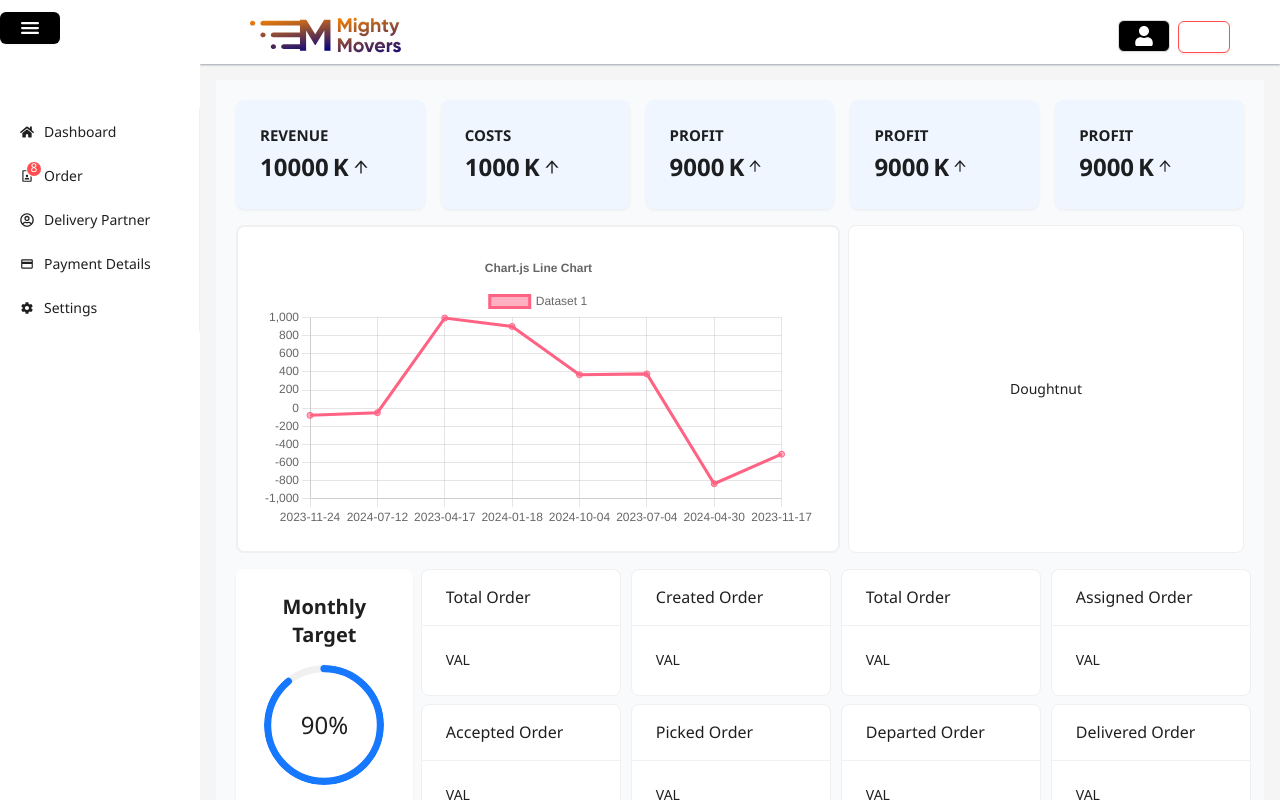
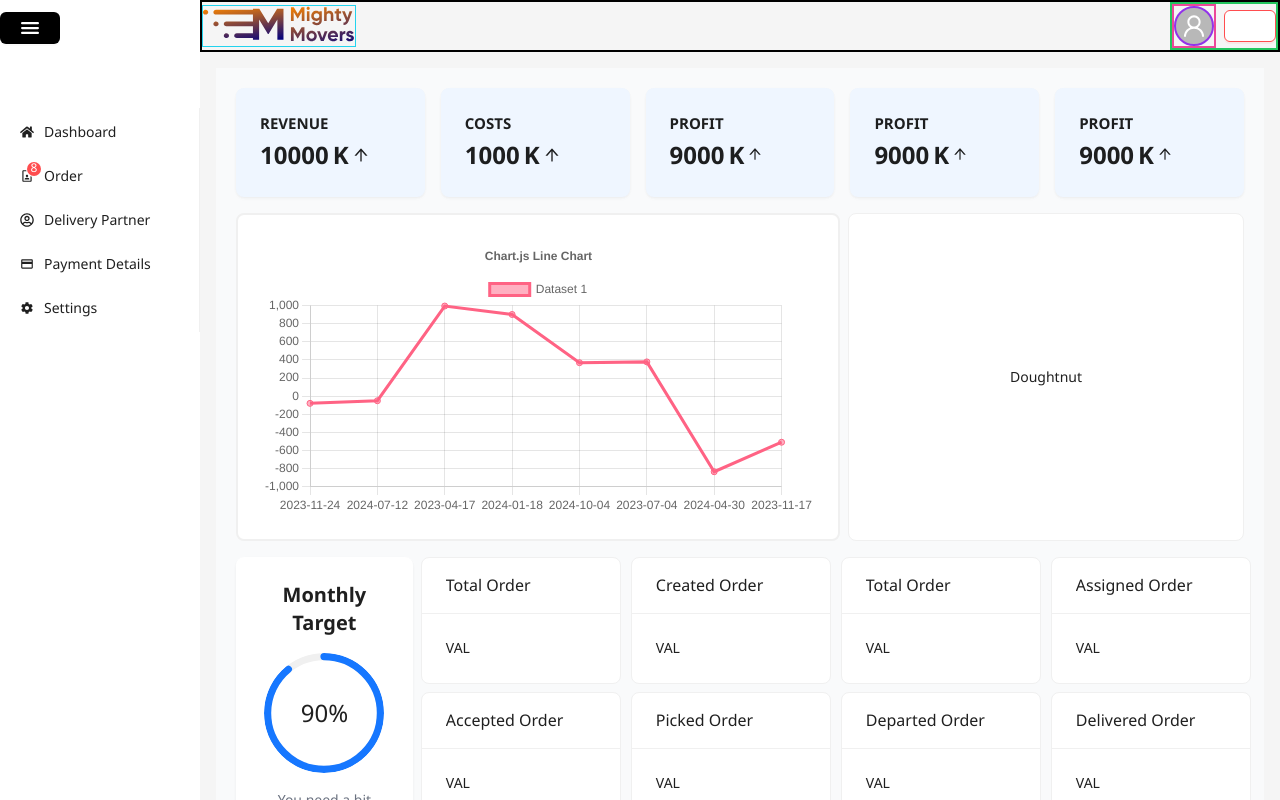
Before and after one commit to neelshah532/mighty_mover_admin_web, a React (Vite) app: page / in a window 1280 px wide. Shown: the top 800 px of the page. Built offline with nearby package versions, Linux system fonts and the light colour scheme; sample sign-in values are in the browser's storage.

Commit message:
fix: tweaks in navbar

```diff
--- a/src/components/Header.tsx
+++ b/src/components/Header.tsx
@@ -155,13 +155,12 @@ export default function Header_page() {
 
     return (
         <div className="w-full">
-            <Header className="z-10 w-full bg-white shadow-sm shadow-gray-400">
-                <Flex justify="space-between" align='center'>
+            {/* <Header  className="z-10 w-full bg-white shadow-sm shadow-gray-400 border-2 border-red-500"> */}
+                <Flex  justify="space-between" className='border-2 border-black h-full w-full'>
                     <div className="flex items-center">
-                        {' '}
-                        <img src={logo} alt="logo" style={{ margin: 'auto' }} />{' '}
+                        <img src={logo} alt="logo" className='border border-cyan-400'/>
                     </div>
-                    <Flex gap="small" align="center" justify="flex-end">
+                    <Flex className='border-2 border-green-500' gap="small" align='center' justify="flex-end">
                         {/* <Avatar
                                         src={pic || <UserOutlined />}
                                         icon={!pic ? <FaUser /> : undefined}
@@ -178,23 +177,40 @@ export default function Header_page() {
                                     )
                                 }
                             >
-                            <Button
-                                className="text-white font-semibold bg-black text-xl text-center mt-5 "
+                                {/* <Button
+                                    className="text-white font-semibold bg-black text-xl text-center mt-5"
                                     onClick={() => setIsModalOpen(true)}
                                 >
-                                {/* <FaUser /> */}
                                     {fileList.length === 0 ? (
                                         <FaUser />
                                     ) : (
                                         <Avatar
+                                            size="large"
                                             src={pic || <UserOutlined />}
                                             icon={!pic ? <FaUser /> : undefined}
-                                        className="rounded-md w-10 h-10 bg-white "
+                                            className=""
                                             alt="avatar"
+
                                         />
                                     )}
-                            </Button>
-
+                                </Button> */}
+                                <div className='border-2 border-pink-500'>
+                                {fileList.length === 0 ? (
+                                    <Avatar
+                                        className='border-2 border-purple-600'
+                                        size="large"
+                                        icon={<UserOutlined />}
+                                        alt="avatar"
+                                        onClick={() => setIsModalOpen(true)}
+                                    />
+                                ) : (<Avatar
+                                    className=""
+                                    src={pic || <UserOutlined />}
+                                    icon={!pic ? <FaUser /> : undefined}
+                                    alt="avatar"
+                                    onClick={() => setIsModalOpen(true)}
+                                />)}
+                                </div>
                                 <Modal open={isModalOpen} onOk={handleOk} onCancel={handleCancel} footer={null}>
                                     <Flex vertical>
                                         {/* <Upload
@@ -260,7 +276,8 @@ export default function Header_page() {
                         </Tooltip>
                     </Flex>
                 </Flex>
-            </Header>
+            {/* </Header> */}
+
         </div>
     );
 }
--- a/src/components/Settings.tsx
+++ b/src/components/Settings.tsx
@@ -3,6 +3,7 @@ import { Button, Form, type FormProps, Input } from 'antd';
 import { SETTINGS_STRING } from '../assets/constant/constant';
 import { IoMdSettings } from "react-icons/io";
 import { Switch } from 'antd';
+import UserPage from './UserTable';
 
 interface FieldType {
     label?: string,
@@ -69,6 +70,9 @@ const Settings: React.FC = () => (
 
                 </Form>
             </div>
+            <div>
+                <UserPage/>
+            </div>
         </div>
     </>
 );
```
Lines whose indentation alone changed are shown as unchanged.
